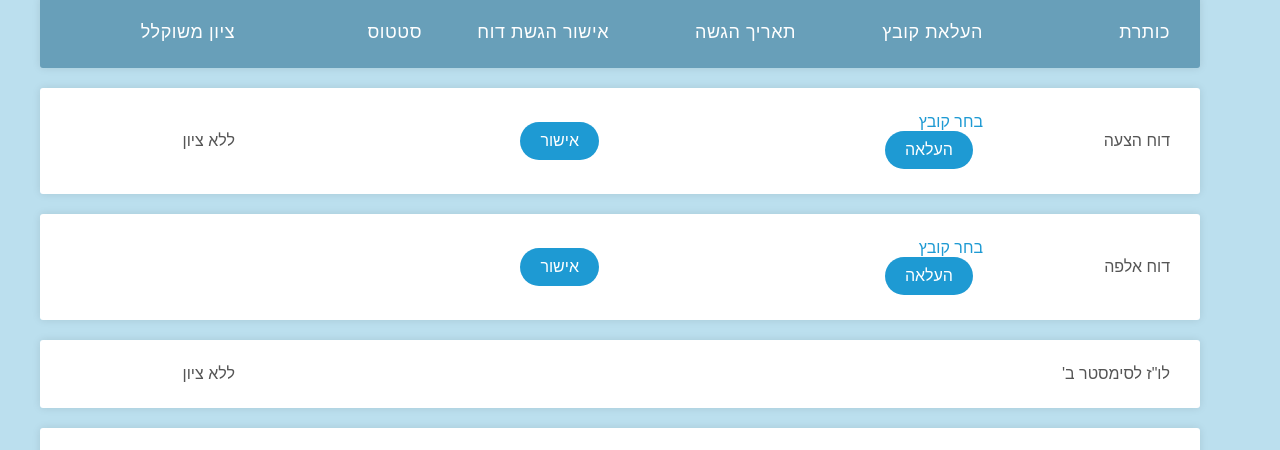
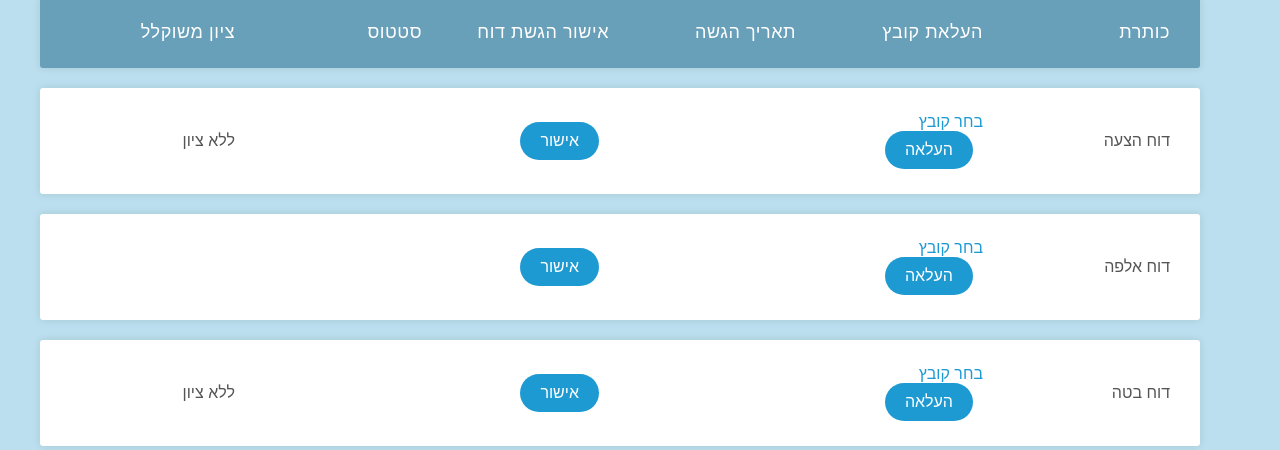
Before and after one commit to batzionL/CI-CD-Final-Project, a website: page client/html/Monitoring_the_project.html in a window 1280 px wide. Shown: the part 340-790 px from the top of the page. Drawn offline with nearby package versions, Linux system fonts and the light colour scheme; no server answers.

Commit message:
remove לןו"ז סמסטר ב

```diff
--- a/client/html/Monitoring_the_project.html
+++ b/client/html/Monitoring_the_project.html
@@ -33,7 +33,6 @@
         <br>
         <br>
     </div>
-
 
     <h1 id="h1Title">מעקב אחר הפרויקט</h1>
     <h2><label id="namePjt"></label></h2>
@@ -100,14 +99,14 @@
                 </div>
             </li>
 
-            <li class="table-row">
+            <!-- <li class="table-row">
                 <div class="col col-1" id="submitting">לו"ז לסימסטר ב'</div>
                 <div class="col col-2"></div>
                 <div class="col col-3"></div>
                 <div class="col col-4" name="subRptTbl"></div>
                 <div class="col col-5"></div>
                 <div class="col col-6" name="nonGrade"></div>
-            </li>
+            </li> -->
 
             <li class="table-row">
                 <div class="col col-1" id="beta">דוח בטה</div>
```
